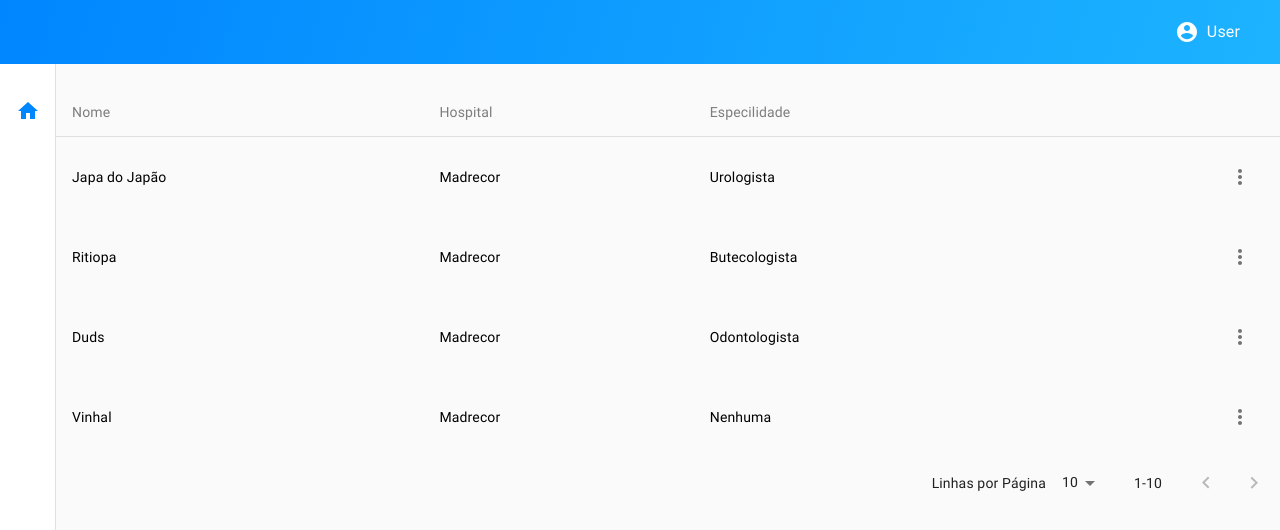
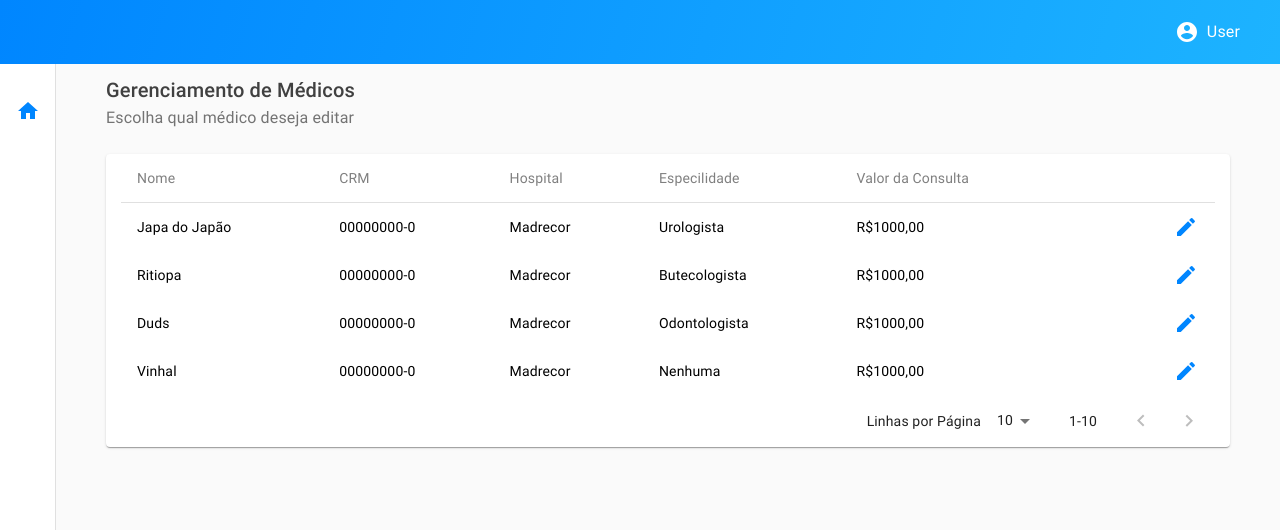
Before and after one commit to Vinhal/pdsi, a React (Create React App) app: page / in a window 1280 px wide. Shown: the top 530 px of the page. Built offline with nearby package versions, Linux system fonts and the light colour scheme.

Commit message:
Updating user

```diff
--- a/src/components/Table/Body.jsx
+++ b/src/components/Table/Body.jsx
@@ -3,7 +3,7 @@ import PropTypes from 'prop-types'
 import TableRow from '@material-ui/core/TableRow'
 import TableBody from '@material-ui/core/TableBody'
 import IconButton from '@material-ui/core/IconButton'
-import MoreVertIcon from '@material-ui/icons/MoreVert'
+import EditIcon from '@material-ui/icons/Edit'
 import TableCell from '@material-ui/core/TableCell'
 import { RowTableCell } from './style'
 
@@ -31,7 +31,7 @@ const Body = ({
                         component={RowTableCell}
                         align="right">
                         <IconButton id={`${id}-row-${index}-onEdit`} onClick={() => onEdit(row)} >
-                            <MoreVertIcon />
+                            <EditIcon size="small" color="primary" />
                         </IconButton>
                     </TableCell>
                 )}
--- a/src/components/Table/style.js
+++ b/src/components/Table/style.js
@@ -20,6 +20,9 @@ const RowTableCell = styled(TableCell)`
         color: ${({ theme }) => theme.palette.common.black};
         font-weight: normal;
         border: none;
+        padding-top: 0;
+        padding-bottom: 0;
+        padding-right: 5px;
     }
 `
 
--- a/src/containers/Home/index.jsx
+++ b/src/containers/Home/index.jsx
@@ -1,10 +1,12 @@
 import React, { useEffect } from 'react'
 import PropTypes from 'prop-types'
+import Paper from '@material-ui/core/Paper'
+import Text from '@material-ui/core/Typography'
 import withTable from 'components/Table/withTable'
 import Table from 'components/Table'
 
-const headers = ['Nome', 'Hospital', 'Especilidade']
-const rowNames = ['name', 'hospital', 'speciality']
+const headers = ['Nome', 'CRM', 'Hospital', 'Especilidade', 'Valor da Consulta']
+const rowNames = ['name', 'crm' , 'work', 'specialty', 'consultValue']
 
 const Home = ({
     datasource,
@@ -21,16 +23,20 @@ const Home = ({
         setSource({
             count: 10,
             datasource: [
-                { name: 'Japa do Japão', hospital: 'Madrecor', speciality: 'Urologista' },
-                { name: 'Ritiopa', hospital: 'Madrecor', speciality: 'Butecologista' },
-                { name: 'Duds', hospital: 'Madrecor', speciality: 'Odontologista' },
-                { name: 'Vinhal', hospital: 'Madrecor', speciality: 'Nenhuma' },
+                { name: 'Japa do Japão', work: 'Madrecor', specialty: 'Urologista', crm: '00000000-0', consultValue: 'R$1000,00' },
+                { name: 'Ritiopa', work: 'Madrecor', specialty: 'Butecologista', crm: '00000000-0', consultValue: 'R$1000,00' },
+                { name: 'Duds', work: 'Madrecor', specialty: 'Odontologista', crm: '00000000-0', consultValue: 'R$1000,00' },
+                { name: 'Vinhal', work: 'Madrecor', specialty: 'Nenhuma', crm: '00000000-0', consultValue: 'R$1000,00' },
             ],
         })
     }, [])
 
     return (
-        <div>
+        <div style={{ margin: '10px 50px'}}>
+            <Text variant="h6">Gerenciamento de Médicos</Text>
+            <Text color="textSecondary">Escolha qual médico deseja editar</Text>
+            <Paper>
+                <div style={{ margin: '5px 15px'}}>
                     <Table
                         id="doctors-list"
                         headers={headers}
@@ -46,7 +52,8 @@ const Home = ({
                         onChangePage={setPage}
                         onChangeRowsPerPage={setPerPage}
                     />
-
+                </div>
+            </Paper>
         </div>
     )
 }
```
Lines whose indentation alone changed are shown as unchanged.
